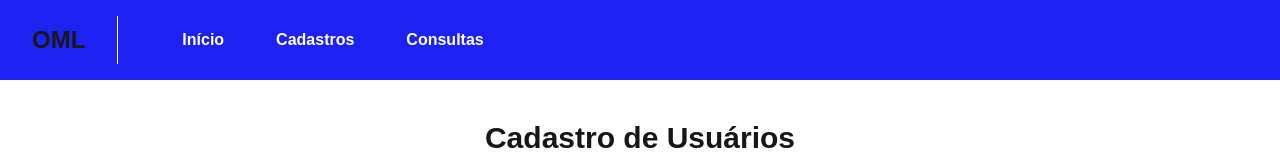
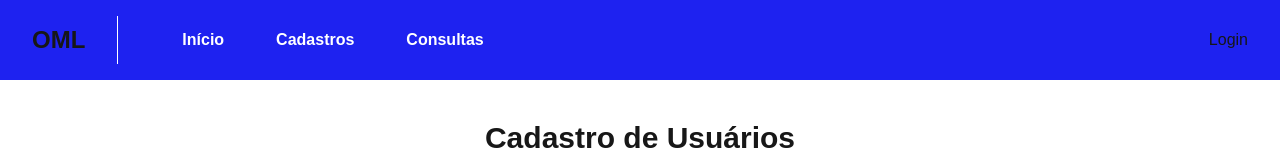
Before and after one commit to joaovitormgv/OML-Clinica-frontend, a Next.js app: page /pages/admin/adicionarUsuarios in a window 1280 px wide. Shown: the top 160 px of the page. Built offline with nearby package versions, Linux system fonts and the light colour scheme.

Commit message:
fix: logout navbar

```diff
--- a/src/app/components/navbar/index.tsx
+++ b/src/app/components/navbar/index.tsx
@@ -1,10 +1,18 @@
-import React from "react";
+import React, {useEffect, useState} from "react";
 import { usePathname } from "next/navigation";
 import Link from "next/link";
 import styles from "./navbar.module.css";
+import LogoutButton from "../logout/logout";
+import { useRouter } from "next/navigation";
 
 const Navbar = () => {
     const pathname = usePathname();
+    const [isLoggedIn, setIsLoggedIn] = useState<boolean>(false);
+
+    useEffect(() => {
+        const token = localStorage.getItem("userToken");
+        setIsLoggedIn(!!token);
+    }, []);
 
     return (
         <React.Fragment>
@@ -25,6 +33,16 @@ const Navbar = () => {
                         Consultas
                     </Link>
                 </div>
+                <div className="ml-auto mr-8">
+                    { isLoggedIn ? (
+                    <LogoutButton/>
+                    ) : (
+                    <Link href="/pages/admin/login">
+                        Login
+                    </Link>
+                    )
+                }
+                </div>
             </div>
         </React.Fragment>
     );
```
